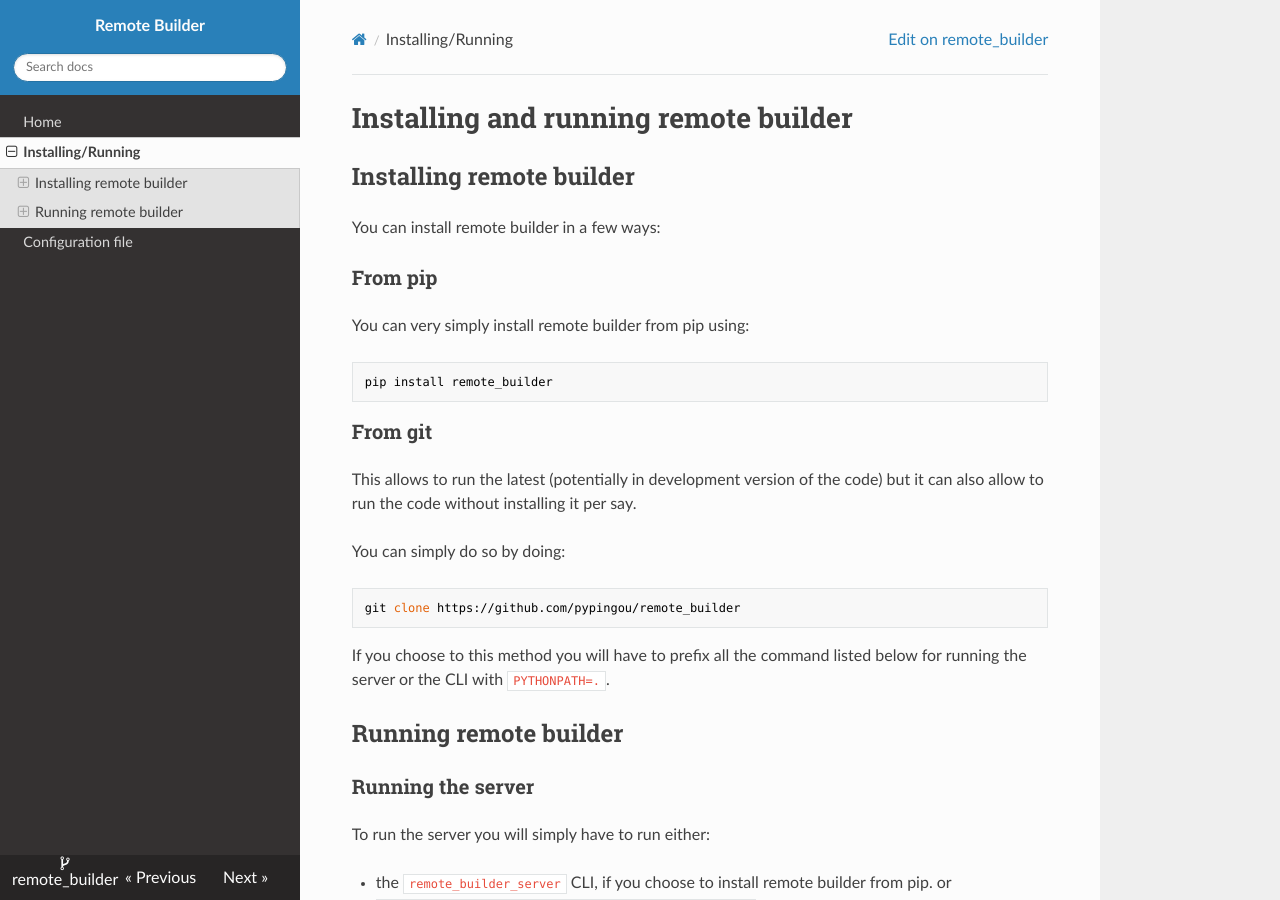
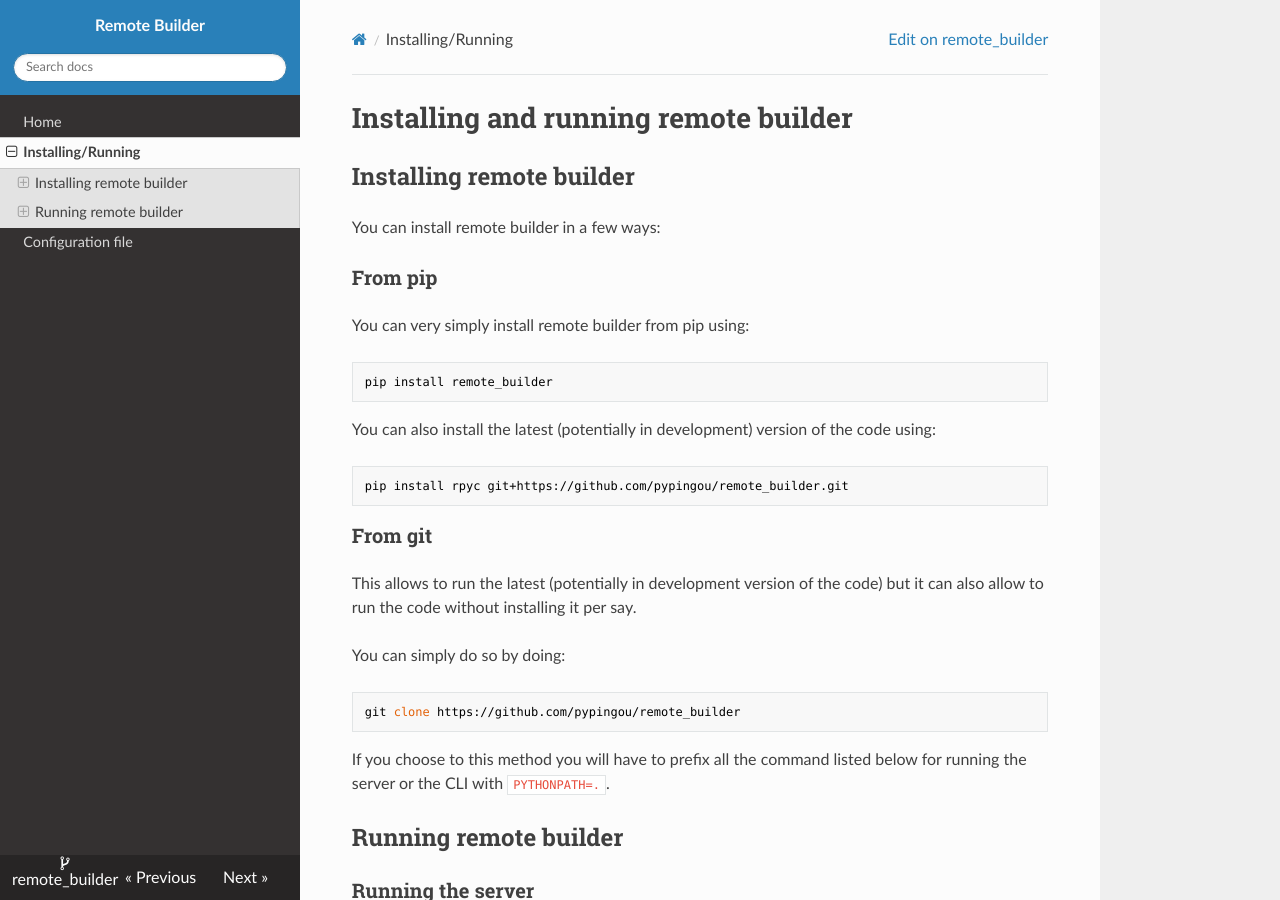
Before and after one commit to pypingou/remote_builder, an MkDocs documentation site: the page built from docs/install.md, in a window 1280 px wide and 900 px high. Built offline with MkDocs 1.6.1, drawn with Linux system fonts in a browser that asks for light colours; nearby versions of some CDN libraries.

Commit message:
Document how to install remote builder using pip+git
Signed-off-by: Pierre-Yves Chibon <pingou@pingoured.fr>

````diff
--- a/docs/install.md
+++ b/docs/install.md
@@ -11,6 +11,12 @@
 You can very simply install remote builder from pip using:
 ```
 pip install remote_builder
+```
+
+You can also install the latest (potentially in development) version of the code
+using:
+```
+pip install rpyc git+https://github.com/pypingou/remote_builder.git
 ```
 
 ### From git
````
